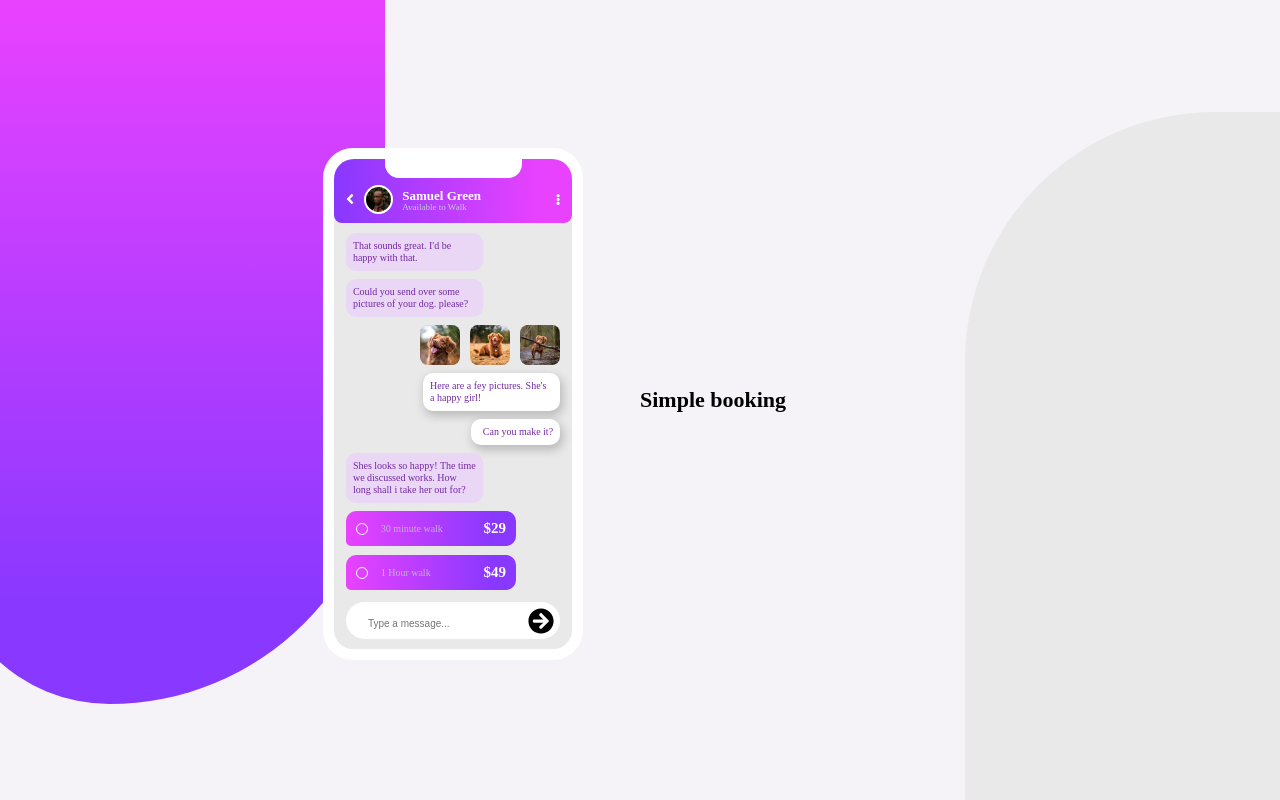
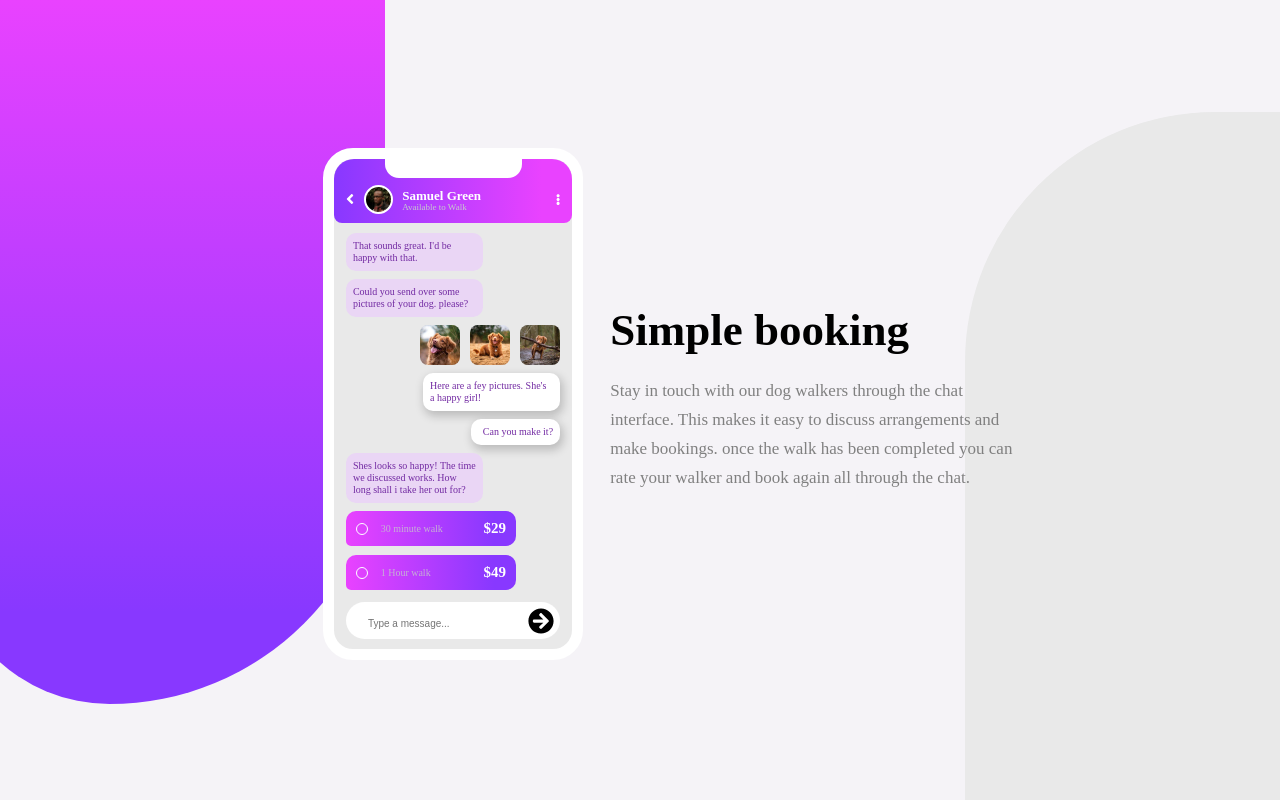
Before and after one commit to John9927/chat-app-css-illustration, an Angular app: page / in a window 1280 px wide. Built offline with nearby package versions, Linux system fonts and the light colour scheme.

Commit message:
Add label

```diff
--- a/src/app/home/home.component.html
+++ b/src/app/home/home.component.html
@@ -83,7 +83,11 @@
           <span class="title">Simple booking</span>
         </div>
         <div class="container__description">
-          <span class="description"></span>
+          <span class="description">
+            Stay in touch with our dog walkers through the chat interface. This makes it easy to discuss arrangements
+            and make bookings. once the walk has been completed you can rate your walker and book again all through the
+            chat.
+          </span>
         </div>
       </div>
     </div>
--- a/src/app/home/home.component.scss
+++ b/src/app/home/home.component.scss
@@ -50,12 +50,28 @@
   display: flex;
   height: 100vh;
   align-items: center;
-  width: 100%;
+  width: 1405px;
+  margin-top: -70px;
+}
+
+.container__title {
+  position: absolute;
+  z-index: 100;
 }
 
 .title {
-  font-size: 22px;
+  font-size: 45px;
   font-weight: bold;
+}
+
+.container__description {
+  display: flex;
+  margin-top: 210px;
+  width: 420px;
+  line-height: 1.7;
+  z-index: 10;
+  color: gray;
+  font-size: 17px;
 }
 
 // Smartphone
@@ -219,7 +235,7 @@
   display: flex;
   width: 170px;
   height: 35px;
-  background: linear-gradient(90deg, #e942ff  0%,#8838ff 87%);
+  background: linear-gradient(90deg, #e942ff 0%, #8838ff 87%);
   justify-content: space-between;
   align-items: center;
   margin-bottom: 9px;
```
